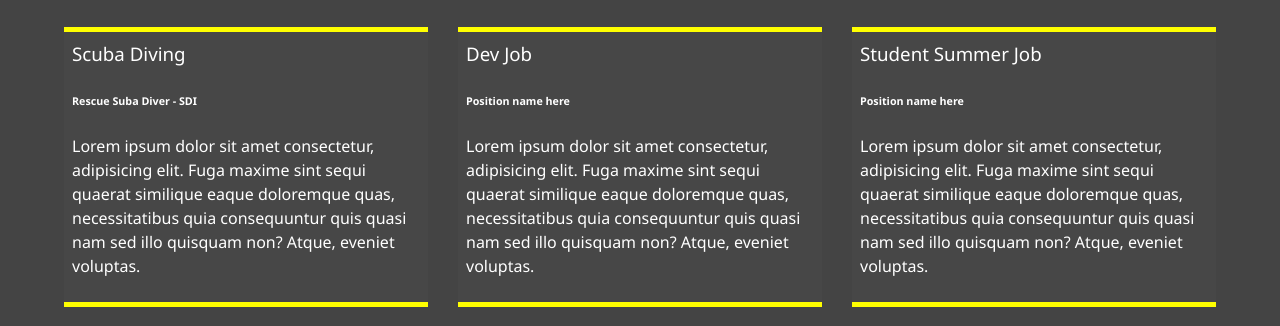
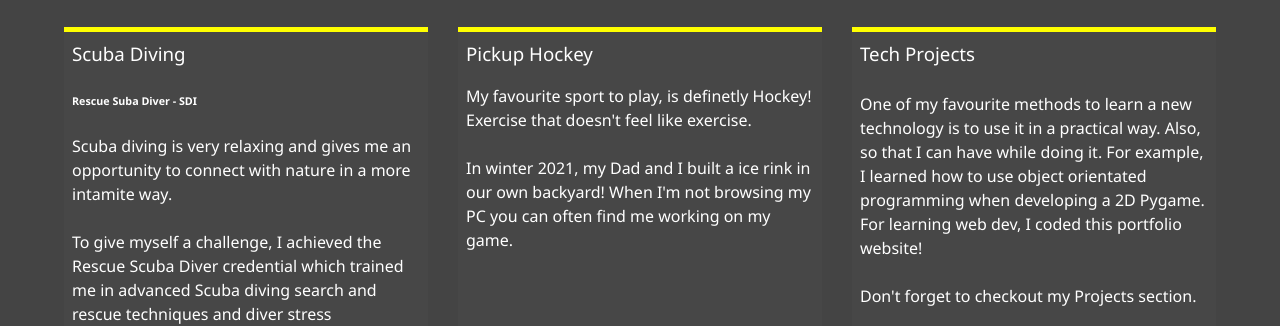
Before and after one commit to JakeHessian/Portfolio, a website: page dist/about.html in a window 1280 px wide. Shown: the part 478-804 px from the top of the page. Drawn offline with Linux system fonts and the light colour scheme.

Commit message:
added some hobbies and interests

```diff
--- a/dist/about.html
+++ b/dist/about.html
@@ -90,30 +90,32 @@
           <h3>Scuba Diving</h3>
           <h6>Rescue Suba Diver - SDI</h6>
           <p>
-            Lorem ipsum dolor sit amet consectetur, adipisicing elit. Fuga
-            maxime sint sequi quaerat similique eaque doloremque quas,
-            necessitatibus quia consequuntur quis quasi nam sed illo quisquam
-            non? Atque, eveniet voluptas.
-          </p>
+            Scuba diving is very relaxing and gives me an opportunity to connect
+            with nature in a more intamite way.
+            <br/><br/>
+            To give myself a challenge, I achieved the Rescue Scuba Diver credential which trained
+            me in advanced Scuba diving search and rescue techniques and diver stress management.
+            </p>
         </div>
         <div class="job job-2">
-          <h3>Dev Job</h3>
-          <h6>Position name here</h6>
+          <h3>Pickup Hockey</h3>
+          <!-- <h6>Position name here</h6> -->
           <p>
-            Lorem ipsum dolor sit amet consectetur, adipisicing elit. Fuga
-            maxime sint sequi quaerat similique eaque doloremque quas,
-            necessitatibus quia consequuntur quis quasi nam sed illo quisquam
-            non? Atque, eveniet voluptas.
+            My favourite sport to play, is definetly Hockey! Exercise that doesn't feel like exercise.
+            <br/><br/>
+            In winter 2021, my Dad and I built a ice rink in our own backyard! When I'm not browsing my PC
+            you can often find me working on my game.
           </p>
         </div>
         <div class="job job-3">
-          <h3>Student Summer Job</h3>
-          <h6>Position name here</h6>
-          <p>
-            Lorem ipsum dolor sit amet consectetur, adipisicing elit. Fuga
-            maxime sint sequi quaerat similique eaque doloremque quas,
-            necessitatibus quia consequuntur quis quasi nam sed illo quisquam
-            non? Atque, eveniet voluptas.
+          <h3>Tech Projects</h3>
+          <!-- <h6>Position name here</h6> -->
+          <br>
+            One of my favourite methods to learn a new technology is to use it in a practical way.
+            Also, so that I can have while doing it. For example, I learned how to use object orientated programming
+            when developing a 2D Pygame. For learning web dev, I coded this portfolio website!
+            <br></br>
+            Don't forget to checkout my Projects section.
           </p>
         </div>
       </div>
```
